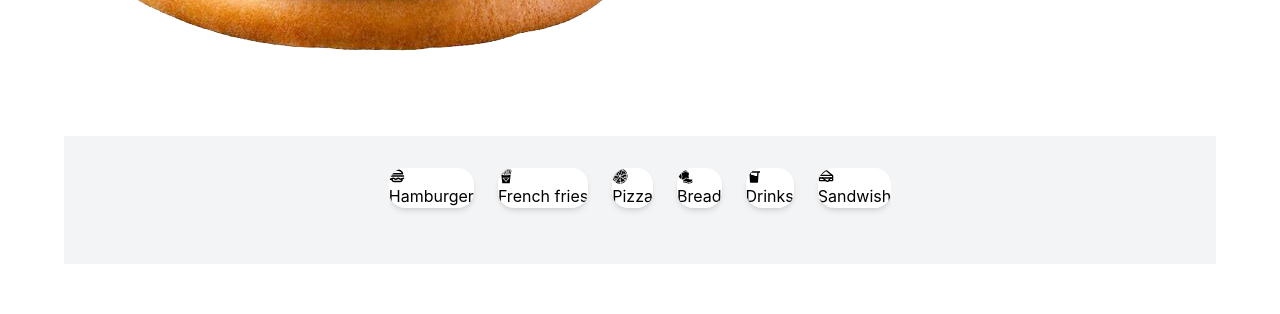
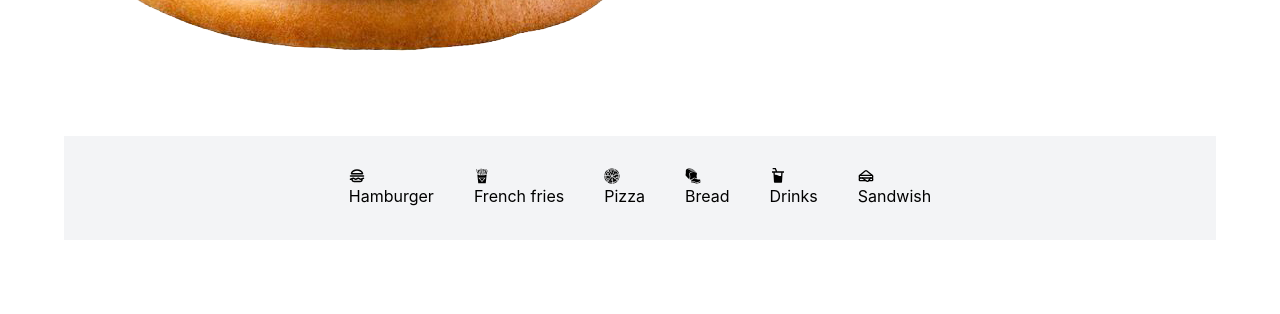
Before and after one commit to neducod/tasty-landingpage, a React (Vite) app: page / in a window 1280 px wide. Shown: the part 900-1214 px from the top of the page. Built offline with nearby package versions, Linux system fonts and the light colour scheme.

Commit message:
Header styling done

```diff
--- a/src/Header.jsx
+++ b/src/Header.jsx
@@ -11,7 +11,7 @@ import { LuSandwich } from "react-icons/lu";
 function Header(){
     return(
         <>
-            <section className='bg-gray-100 flex flex-row gap-4 justify-center items-center relative max-w-6xl mx-auto px-4 py-8'>
+            <section className='bg-gray-100 flex flex-row gap-4 justify-center items-center relative max-w-6xl mx-auto px-4 py-8 sm:hidden'>
                 {/* aSMALLER SCREEN */}
                 <div className='flex gap-6 overflow-x-auto scroll-smooth snap-x snap-mandatory scrollbar-hide pb-6'>
                     <div className='overflow-hidden rounded-2xl bg-white shadow-md transition-transform duration-300 hover:scale-[1.02]' >
@@ -40,32 +40,32 @@ function Header(){
                     </div>
                 </div>
             </section>
-            <section className='hidden'>
+            <section className='hidden sm:block bg-gray-100 flex flex-row gap-4 justify-center items-center relative max-w-6xl mx-auto px-4 py-8'>
                 {/* larger screen */}
-                <div>
+                <div className='sm:flex sm:gap-10 sm:justify-center'>
                     <div>
-                        {/* <img src="" alt="" /> */}
-                        <p></p>
+                        <PiHamburgerBold />
+                        <p>Hamburger</p>
                     </div>
                     <div>
-                        {/* <img src="" alt="" /> */}
-                        <p></p>
+                        <GiFrenchFries />
+                        <p>French fries</p>
                     </div>
                     <div>
-                        {/* <img src="" alt="" /> */}
-                        <p></p>
+                        <GiFullPizza />
+                        <p>Pizza</p>
                     </div>
                     <div>
-                        {/* <img src="" alt="" /> */}
-                        <p></p>
+                        <GiSlicedBread />
+                        <p>Bread</p>
                     </div>
                     <div>
-                        {/* <img src="" alt="" /> */}
-                        <p></p>
+                        <RiDrinks2Fill />
+                        <p>Drinks</p>
                     </div>
                     <div>
-                        {/* <img src="" alt="" /> */}
-                        <p></p>
+                        <LuSandwich />
+                        <p>Sandwish</p>
                     </div>
                 </div>
             </section>
```
